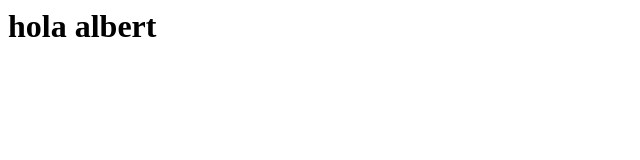
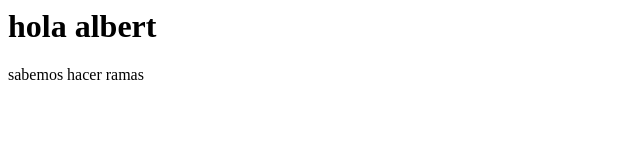
Before and after one commit to Tea-B/Api-Equipo, a website: page index.html in a window 1280 px wide. Shown: the whole page, without its empty margins (0-640 px from the left). Drawn offline with Linux system fonts and the light colour scheme.

Commit message:
Primer push

```diff
--- a/index.html
+++ b/index.html
@@ -1 +1,3 @@
 <h1>hola albert</h1>
+
+<p>sabemos hacer ramas</p>
```
